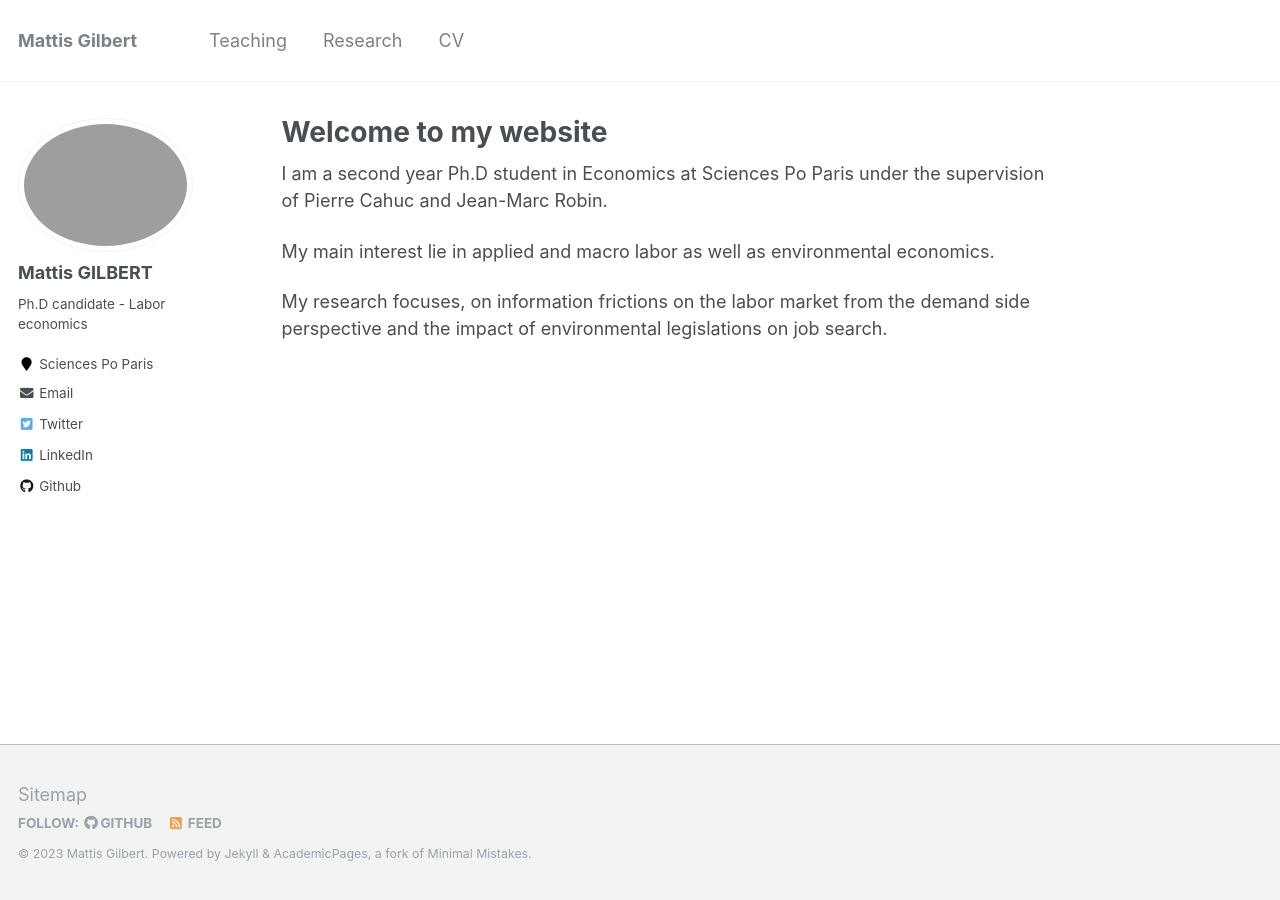
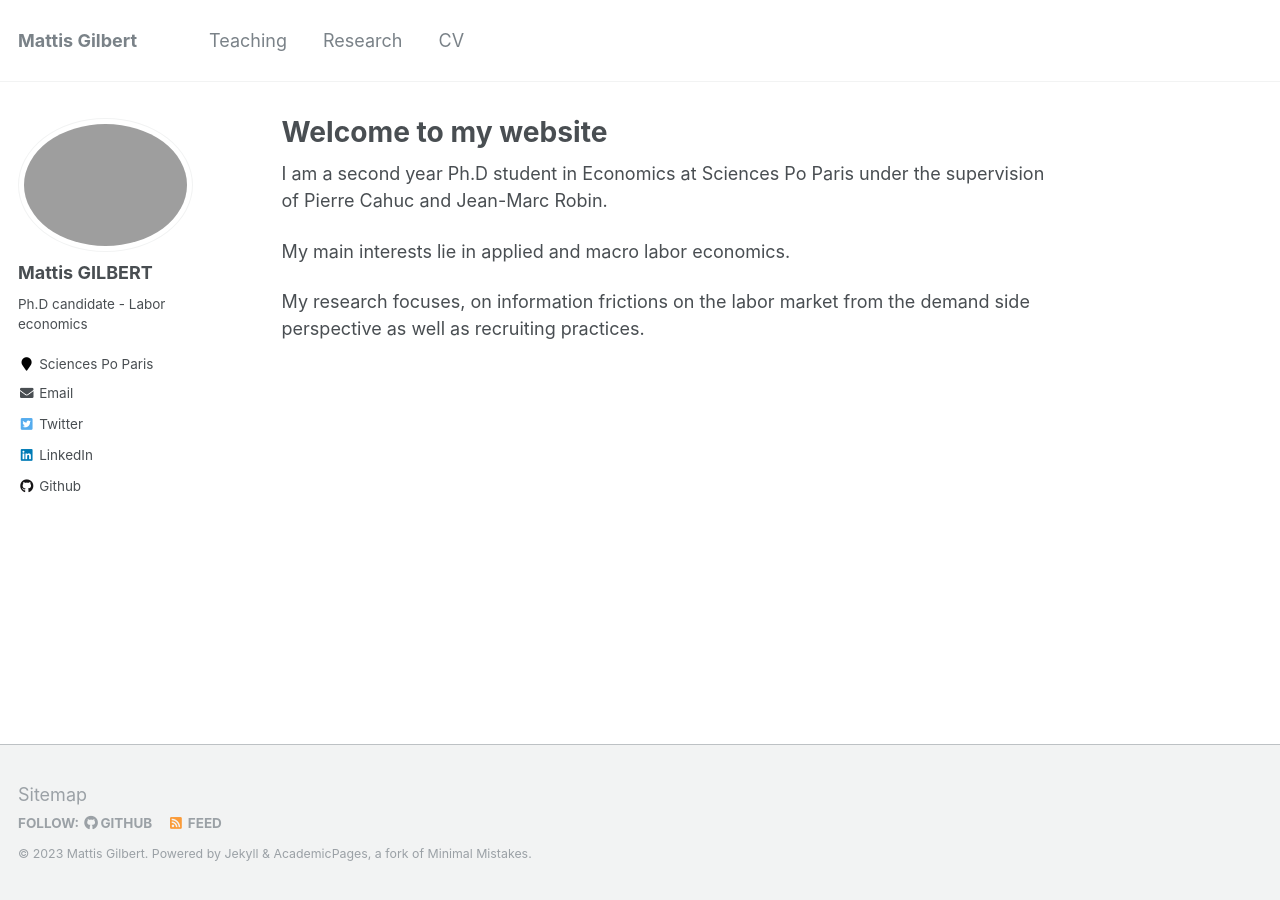
Before and after one commit to mattis-gilbert/mattis-gilbert.github.io, a Jekyll site: the page built from _pages/about.md, in a window 1280 px wide. Built offline with Jekyll 4.4.1, drawn with Linux system fonts in a browser that asks for light colours.

Commit message:
correct typos

```diff
--- a/_pages/about.md
+++ b/_pages/about.md
@@ -11,9 +11,9 @@ redirect_from:
 
 I am a second year Ph.D student in Economics at Sciences Po Paris under the supervision of Pierre Cahuc and Jean-Marc Robin.
 
- My main interest lie in applied and macro labor as well as environmental economics.
+ My main interests lie in applied and macro labor economics.
 
- My research focuses, on information frictions on the labor market from the demand side perspective and the impact of environmental legislations on job search.
+ My research focuses, on information frictions on the labor market from the demand side perspective as  well as recruiting practices.
 
 
 
```
Also changed, not shown: _pages/research.md (+2 -2 lines).
